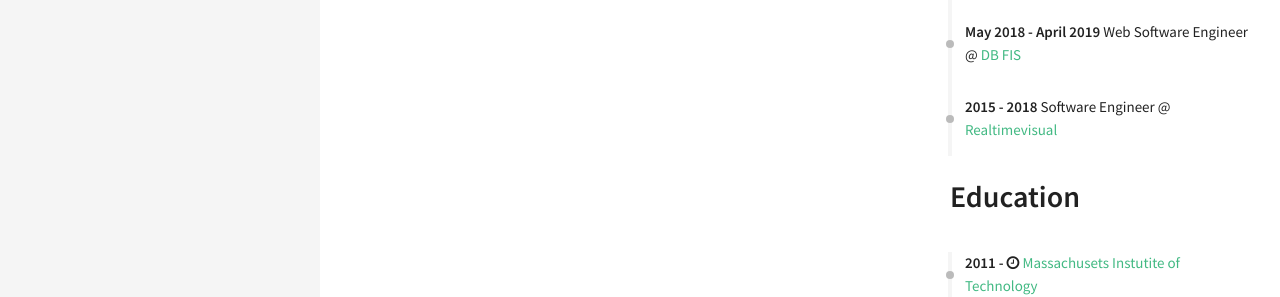
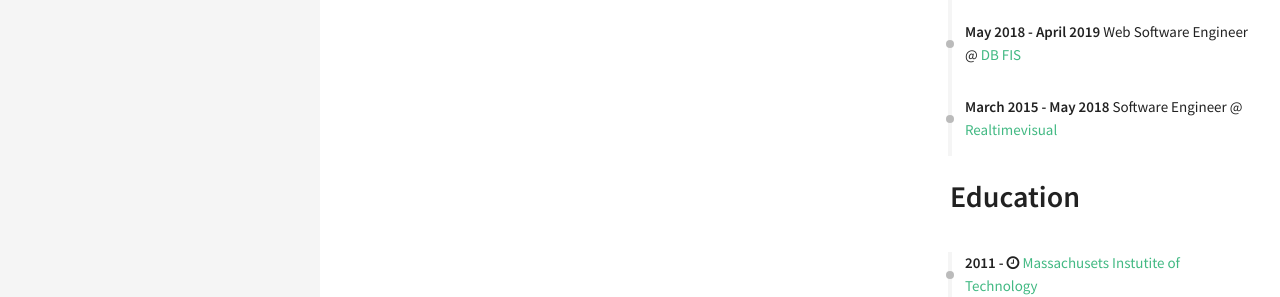
Before and after one commit to donaldaq/donaldaq.github.io, a Jekyll site: the page built from resume.html, in a window 1280 px wide. Shown: the part 653-950 px from the top of the page. Built offline with Jekyll 4.4.1, drawn with Linux system fonts in a browser that asks for light colours; nearby versions of some CDN libraries.

Commit message:
Update careers.yml

```diff
--- a/_data/index/careers.yml
+++ b/_data/index/careers.yml
@@ -17,5 +17,5 @@
 
 - name: Realtimevisual
   link: https://www.realtimevisual.com/
-  date: 2015 - 2018
+  date: March 2015 - May 2018
   job: Software Engineer
```
